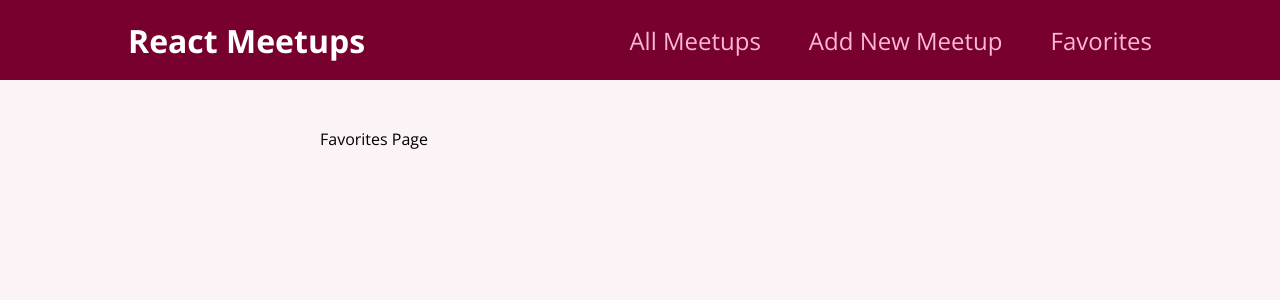
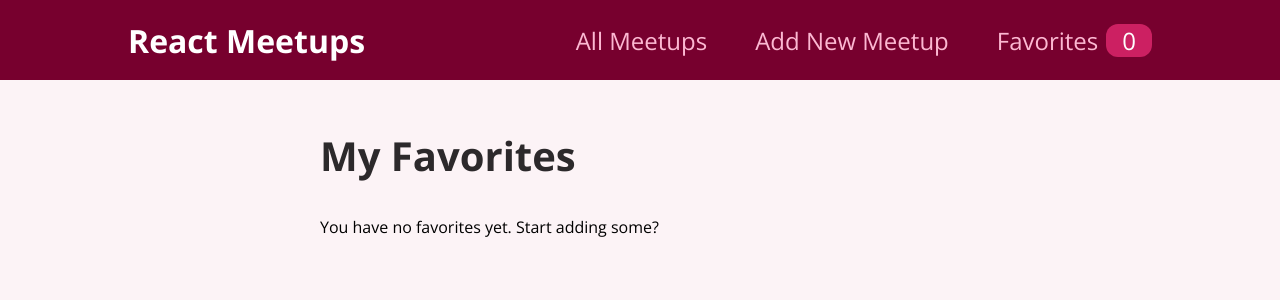
Before and after one commit to Jordan-McGhee/react-learning, a React (Create React App) app in the folder long-tutorial/: page /favorites in a window 1280 px wide. Shown: the top 300 px of the page. Built offline with nearby package versions, Linux system fonts and the light colour scheme.

Commit message:
Made favorites load on favorites page. Added badge to display number of favorites. Finished tutorial

```diff
--- a/long-tutorial/src/components/layout/MainNavigation.js
+++ b/long-tutorial/src/components/layout/MainNavigation.js
@@ -1,8 +1,11 @@
 import { Link } from "react-router-dom"
-
+import { useContext } from "react"
+import FavoritesContext from "../../store/favorites-context"
 import classes from './MainNavigation.module.css'
 
 function MainNavigation() {
+    const favoritesCtx = useContext(FavoritesContext)
+
     return (
         <header className= { classes.header }>
             <div className = { classes.logo }>React Meetups</div>
@@ -15,7 +18,10 @@
                         <Link to="/new-meetup">Add New Meetup</Link>
                     </li>
                     <li>
-                        <Link to="/favorites">Favorites</Link>
+                        <Link to="/favorites">
+                            Favorites
+                            <span className = { classes.badge }>{ favoritesCtx.totalFavorites }</span>
+                        </Link>
                     </li>
                 </ul>
             </nav>
--- a/long-tutorial/src/pages/Favorites.js
+++ b/long-tutorial/src/pages/Favorites.js
@@ -1,5 +1,24 @@
+import { useContext } from "react"
+import MeetUpList from "../components/meetups/MeetUpList";
+import FavoritesContext from "../store/favorites-context";
+
 function FavoritesPage() {
-    return <div>Favorites Page</div>
+    const favoritesCtx = useContext(FavoritesContext)
+
+    let content;
+
+    if (favoritesCtx.totalFavorites === 0) {
+        content = <p>You have no favorites yet. Start adding some?</p>
+    } else {
+        content = <MeetUpList meetups = { favoritesCtx.favorites } />
+    }
+
+    return (
+        <section>
+            <h1>My Favorites</h1>
+            { content }
+        </section>
+    )
 }
 
 export default FavoritesPage;
```
